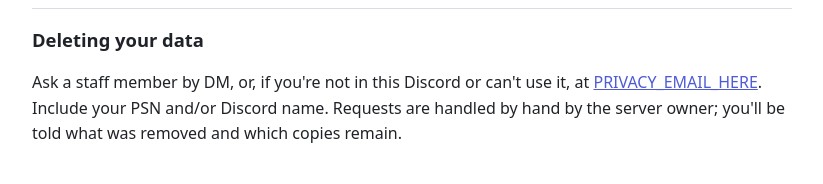
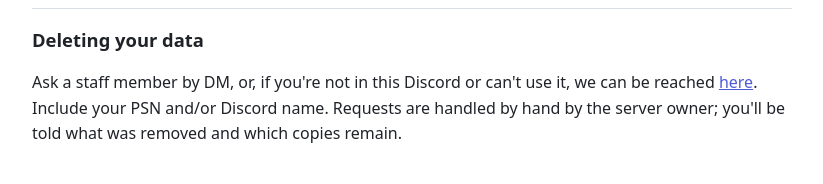
Before and after one commit to redrocktee-bot/killer-kitty-privacy, a plain HTML site: page index.html in a window 1280 px wide. Shown: the part 2048-2232 px from the top of the page, without its empty margins (228-1051 px from the left). Drawn offline with Linux system fonts and the light colour scheme.

Commit message:
Update index.html

```diff
--- a/index.html
+++ b/index.html
@@ -88,7 +88,7 @@ for anyone who plays on the server without using our Discord.</p>
 <section>
 <h2>Deleting your data</h2>
 <!-- ✏️ PRIVACY EMAIL: replace BOTH "PRIVACY_EMAIL_HERE" in the line below with the privacy email address, then commit. -->
-<p>Ask a staff member by DM, or, if you're not in this Discord or can't use it, at <a href="mailto:PRIVACY_EMAIL_HERE">PRIVACY_EMAIL_HERE</a>. Include your PSN and/or Discord name. Requests are handled by hand by the server owner; you'll be told what was removed and which copies remain.</p>
+<p>Ask a staff member by DM, or, if you're not in this Discord or can't use it, we can be reached <a href="mailto:fiveangrycats@gmail.com">here</a>. Include your PSN and/or Discord name. Requests are handled by hand by the server owner; you'll be told what was removed and which copies remain.</p>
 </section>
 <footer>Killer Kitty Sidekick is a Discord bot for DayZ servers. It is not made by or affiliated with Bohemia
 Interactive, Nitrado, Sony or Discord.</footer>
```
